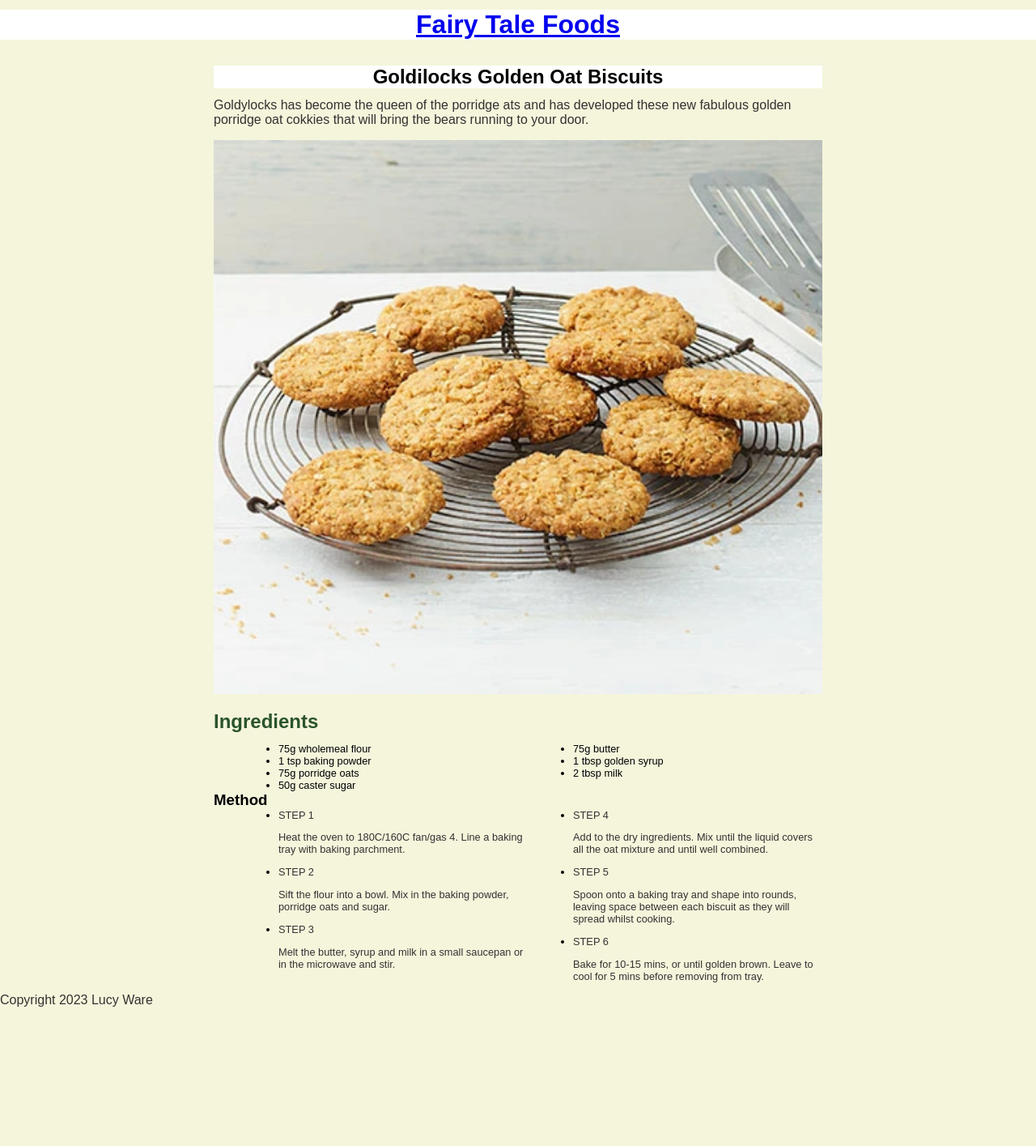
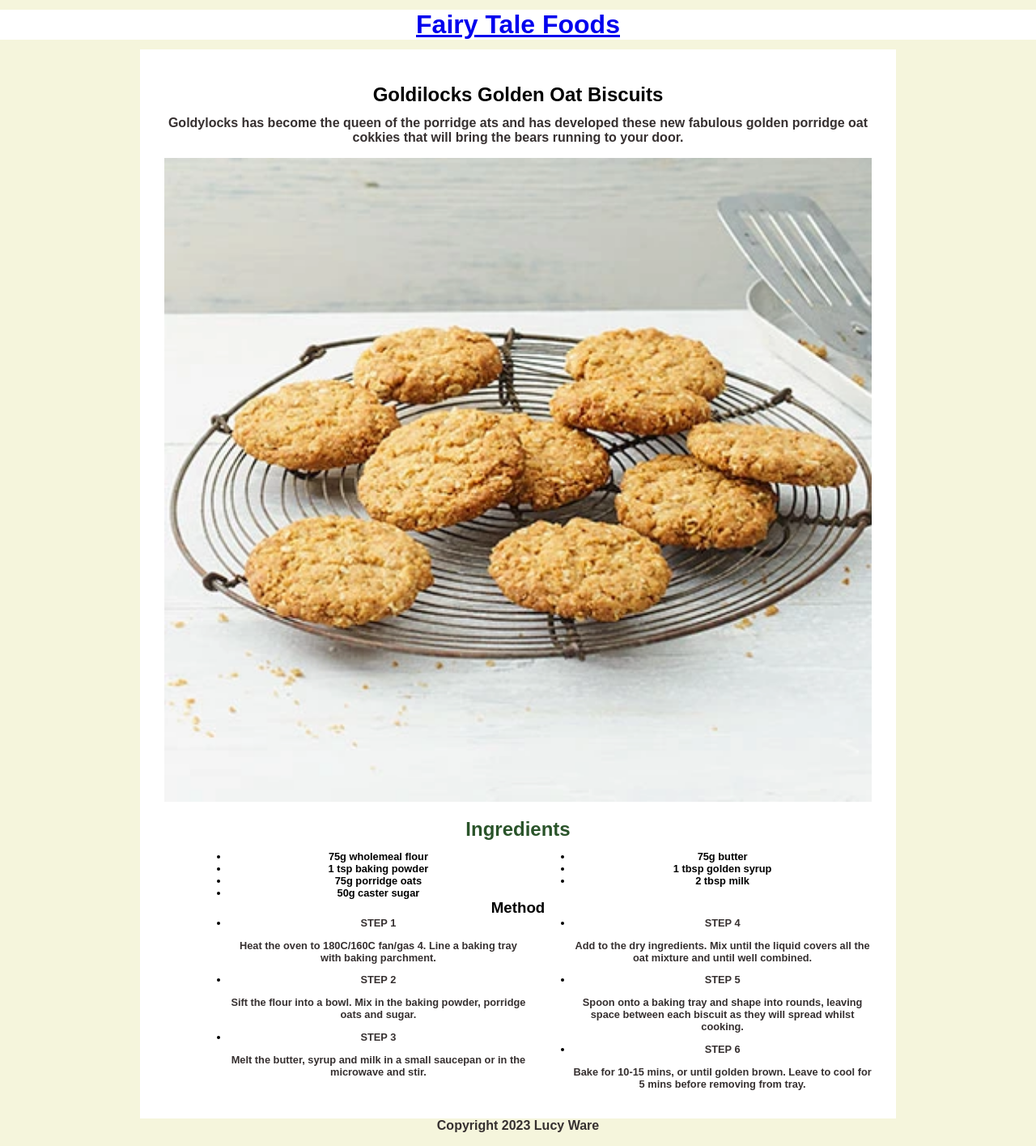
Before and after one commit to Lucyware/Fairytalefoods, a Jekyll site: the page built from _recipes/goldilocks-golden-oat-cookies.md, in a window 1280 px wide. Shown: the whole page at 81% size. Built offline with Jekyll 4.4.1, drawn with Linux system fonts in a browser that asks for light colours; before the commit the page ends 1260 px from its top, so only the background shows below that.

Commit message:
Update recipes.css

```diff
--- a/styles/recipes.css
+++ b/styles/recipes.css
@@ -17,6 +17,9 @@ html {
 body{
 
   background-color: beige;
+  text-align: center;
+  font-family:fantasy;
+  font-weight:bold;
 }
 
 h1 {
@@ -32,6 +35,7 @@ h1 {
 h2 {
   color: rgb(42, 84, 42);
   margin: 0 0 12px 0;
+  text-align: center;
 }
 
 p {
@@ -40,17 +44,17 @@ p {
 }
 
 main {
-  width: 60%;
-  max-width: 850px;
-  border: 3px 3px; px solid rgb(255, 255, 255);
-  padding: 8px 8px;
-  margin:0 auto;
-  background-color: beige;
+  width: 73%;
+  max-width: 980px;
+  border: 10px 10px; px solid rgb(255, 255, 255);
+  padding: 30px 30px;
+  margin: 0 auto;
+  background-color: white;
 }
 
 img{
   width: 100%;
-  float:none
+  float:none;
 }
 
 ul {
@@ -69,3 +73,16 @@ li{
   float:right;
   width:60%;
 }
+
+button {
+width: 300px;
+background-color: beige;
+
+}
+
+button a {
+  text-decoration: none;
+  font-family:cursive;
+  font-size:x-large;
+  color: black;
+}
```
